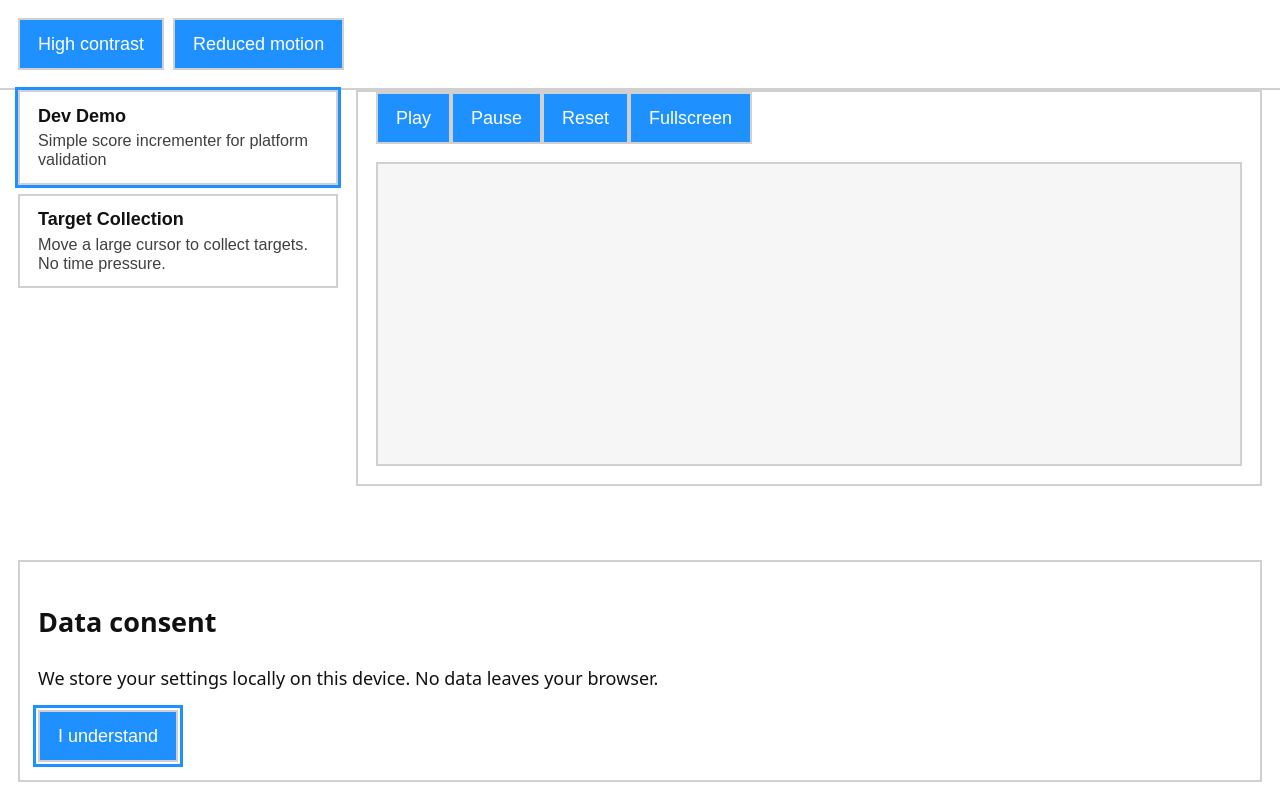
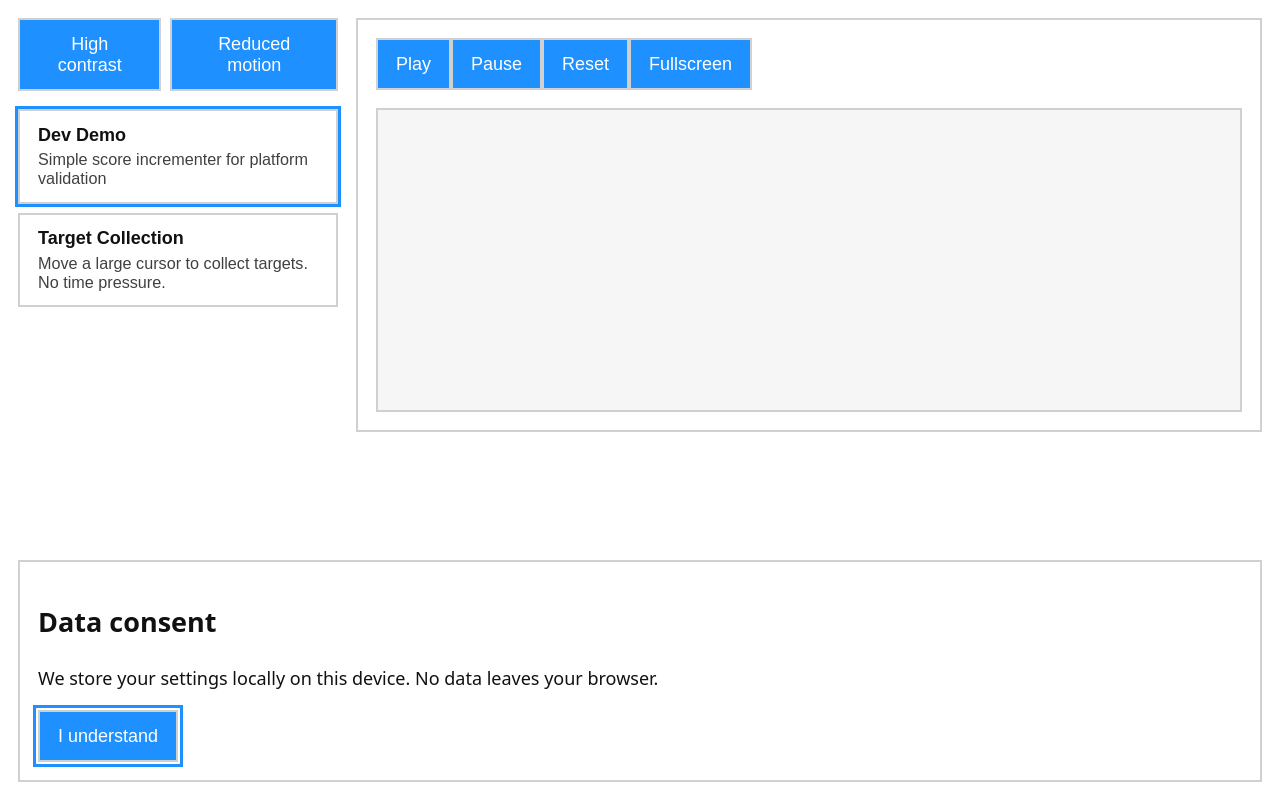
Before and after one commit to Magnatronic/minigioco, a React (Vite) app: page / in a window 1280 px wide. Built offline with nearby package versions, Linux system fonts and the light colour scheme.

Commit message:
Layout: move A11yToolbar into sidebar; keep game controls above canvas; remove top header; CSS + tests update

```diff
--- a/src/App.tsx
+++ b/src/App.tsx
@@ -47,20 +47,21 @@ export default function App() {
   const isTest = (globalThis as any).VITEST_SETUP_ENV === 'jsdom';
   return (
     <div className="app">
-      <header className="app__header" role="banner">
-        <A11yToolbar theme={theme} a11y={a11y} />
-      </header>
-
       <div
         className="app__layout"
         aria-hidden={!consented && !isTest ? true : undefined}
       >
-  <aside className="app__sidebar" aria-label="Games">
+        <aside className="app__sidebar" aria-label="Sidebar">
+          <div className="sidebar__section">
+            <A11yToolbar theme={theme} a11y={a11y} />
+          </div>
+          <div className="sidebar__section" aria-label="Games">
           <GameList
             games={registry.list()}
             selectedId={selectedId}
             onSelect={(id: string) => setSelectedId(id)}
           />
+          </div>
         </aside>
 
         <main id="main" className="app__main" role="main">
@@ -83,7 +84,7 @@ export default function App() {
         />
       )}
 
-      <ScreenReaderLive manager={a11y} />
+  <ScreenReaderLive manager={a11y} />
     </div>
   );
 }
--- a/src/shared/components/GameShell.tsx
+++ b/src/shared/components/GameShell.tsx
@@ -60,7 +60,7 @@ export function GameShell({
 
   return (
     <section className="game-area" aria-label={`${gameDef.name} game`} tabIndex={0}>
-  <header className="game-area__header" role="group">
+      <header className="game-area__header" role="group">
         <div className="game-controls">
           <button
             className="btn"
--- a/src/shared/styles/global.css
+++ b/src/shared/styles/global.css
@@ -20,17 +20,23 @@ body {
 }
 .skip-link:focus { transform: translateY(0); }
 
-.app__header, .app__footer { padding: var(--space-2); border-bottom: 2px solid var(--color-border); }
-.app__footer { border-top: 2px solid var(--color-border); border-bottom: none; }
+/* Removed top header; keep footer styles only if footer returns */
+.app__footer { padding: var(--space-2); border-top: 2px solid var(--color-border); }
 
 .app__layout {
   display: grid; gap: var(--space-2);
   grid-template-areas: "sidebar main";
   grid-template-columns: 320px 1fr;
-  /* Reduce top padding so gameplay sits at the top under the toolbar */
-  padding: 0 var(--space-2) var(--space-2);
+  /* Page padding */
+  padding: var(--space-2);
 }
-.app__sidebar { grid-area: sidebar; }
+.app__sidebar {
+  grid-area: sidebar;
+  display: grid;
+  align-content: start;
+  gap: var(--space-2);
+}
+.sidebar__section { display: grid; gap: var(--space-1); }
 .app__main { grid-area: main; min-height: 60vh; }
 
 @media (max-width: 767px) {
@@ -69,10 +75,10 @@ body {
   display: grid; gap: var(--space-2);
   grid-template-rows: auto 1fr; /* no footer row */
   border: 2px solid var(--color-border);
-  /* Remove internal top padding so buttons and canvas hug the top */
-  padding: 0 var(--space-2) var(--space-2);
+  /* Allow top whitespace consistent with page padding */
+  padding: var(--space-2);
 }
-.game-area__header { margin: 0; padding-top: 0; }
+.game-area__header { margin: 0; }
 .game-controls { margin: 0; }
 .game-stage {
   background: #f6f6f6;
```
Also changed, not shown: 1 other file (tests, documents, lock files or other folders).
